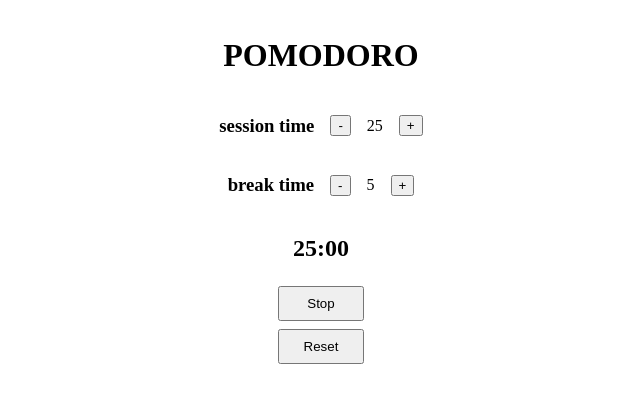
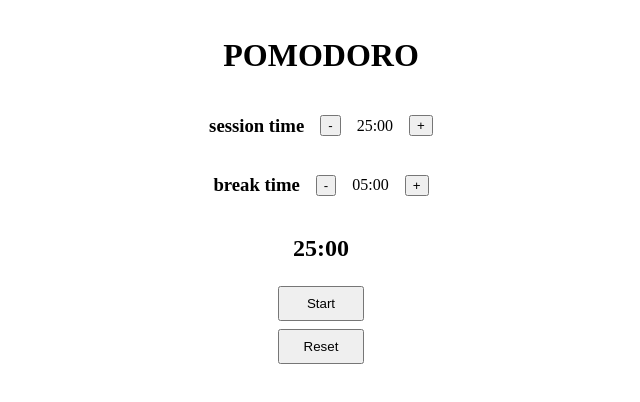
Before and after one commit to SrNascimento40/freecodecamp-pomodoro, a React (Create React App) app: page / in a window 1280 px wide. Shown: the top 402 px of the page, without its empty margins (319-959 px from the left). Built offline with nearby package versions, Linux system fonts and the light colour scheme.

Commit message:
fix: fix display and useEffect error

```diff
--- a/src/App.js
+++ b/src/App.js
@@ -1,38 +1,80 @@
-import React, { useEffect, useState } from "react";
+import React, { useState } from "react";
 import "./App.css";
 
 function App() {
-  const [breakTime, setBreakTime] = useState(5*60);
-  const [seconds, setSeconds] = useState(0);
-  const [sessionTime, setSessionTime] = useState(25*60);
-  const [start, setStart] = useState(false)
+  const [breakTime, setBreakTime] = useState(5 * 60);
+  const [sessionTime, setSessionTime] = useState(25 * 60);
+  const [displayTime, setDisplayTime] = useState(25 * 60);
+  const [start, setStart] = useState(false);
+  const [pause, setPause] = useState(false);
 
   function increaseBreakTime() {
-    setBreakTime(breakTime + 60)
+    setBreakTime(breakTime + 10);
   }
 
   function decreaseBreakTime() {
-    setBreakTime(breakTime - 60)
+    if (breakTime < 5) {
+      alert("tempo mínimo atingido!");
+      return;
+    }
+    setBreakTime(breakTime - 10);
   }
 
   function increaseSessionTime() {
-    setSessionTime(sessionTime + 60)
+    setSessionTime(sessionTime + 10);
+    if (!start) {
+      setDisplayTime(sessionTime + 10);
+    }
   }
 
   function decreaseSessionTime() {
-    setSessionTime(sessionTime - 60)
+    if (sessionTime < 5) {
+      alert("tempo mínimo atingido!");
+      return;
+    }
+    setSessionTime(sessionTime - 10);
+    if (!start) {
+      setDisplayTime(sessionTime - 10);
+    }
   }
 
-  useEffect(() => {
-    let intervalId = null;
-    while (start) {
-      intervalId = setInterval(() => {
-        setSeconds(prevSeconds => prevSeconds - 1);
-      }, 1000);
+  function formatTime(time) {
+    let minutes = Math.floor(time / 60);
+    let seconds = time % 60;
+    return (
+      (minutes < 10 ? "0" + minutes : minutes) +
+      ":" +
+      (seconds < 10 ? "0" + seconds : seconds)
+    );
+  }
+
+  function resetTimer() {
+    if (start) {
+      setDisplayTime(sessionTime);
+      setStart(false);
+    } else {
+      setSessionTime(25 * 60);
+      setDisplayTime(25 * 60);
+      setBreakTime(5 * 60);
     }
-    return () => clearInterval(intervalId);
-  }, [start]);
+  }
 
+  function controlTime() {
+    setStart(!start);
+    console.log("banana 1");
+    if (displayTime <= 0 && start) {
+      console.log("banana 2");
+      setStart(false);
+      setPause(true);
+      setDisplayTime(breakTime);
+    }
+    if (displayTime <= 0 && pause) {
+      console.log("banana 3");
+      setStart(true);
+      setPause(false);
+      setDisplayTime(sessionTime);
+    }
+  }
 
   return (
     <body>
@@ -40,21 +82,37 @@ function App() {
       <div class="controls">
         <div className="control-time">
           <h3 id="session-label">session time</h3>
-          <button onClick={() => decreaseSessionTime()} id="session-decrement">-</button>
-          <div id="session-length">{sessionTime/60}</div>
-          <button onClick={() => increaseSessionTime()} id="session-increment">+</button>
+          <button onClick={() => decreaseSessionTime()} id="session-decrement">
+            -
+          </button>
+          <div id="session-length">{formatTime(sessionTime)}</div>
+          <button onClick={() => increaseSessionTime()} id="session-increment">
+            +
+          </button>
         </div>
         <div className="control-time">
           <h3 id="break-label">break time</h3>
-          <button onClick={() => decreaseBreakTime()} id="break-decrement">-</button>
-          <div id="break-length">{breakTime/60}</div>
-          <button onClick={() => increaseBreakTime()} id="break-increment">+</button>
+          <button onClick={() => decreaseBreakTime()} id="break-decrement">
+            -
+          </button>
+          <div id="break-length">{formatTime(breakTime)}</div>
+          <button onClick={() => increaseBreakTime()} id="break-increment">
+            +
+          </button>
         </div>
       </div>
       <div id="display">
-        <h2 id="time-left">{sessionTime/60}:{seconds.toString().padStart(2, '0')}</h2>
-        <button className="controlPomo" id="start_stop" onClick={() => setStart(!start)}>{start ? "Start" : "Stop"}</button>
-        <button className="controlPomo" id="reset" onClick={() => setSessionTime(25)}>Reset</button>
+        <h2 id="time-left">{formatTime(displayTime)}</h2>
+        <button
+          className="controlPomo"
+          id="start_stop"
+          onClick={() => controlTime()}
+        >
+          {start ? "Stop" : "Start"}
+        </button>
+        <button className="controlPomo" id="reset" onClick={() => resetTimer()}>
+          Reset
+        </button>
       </div>
     </body>
   );
```
